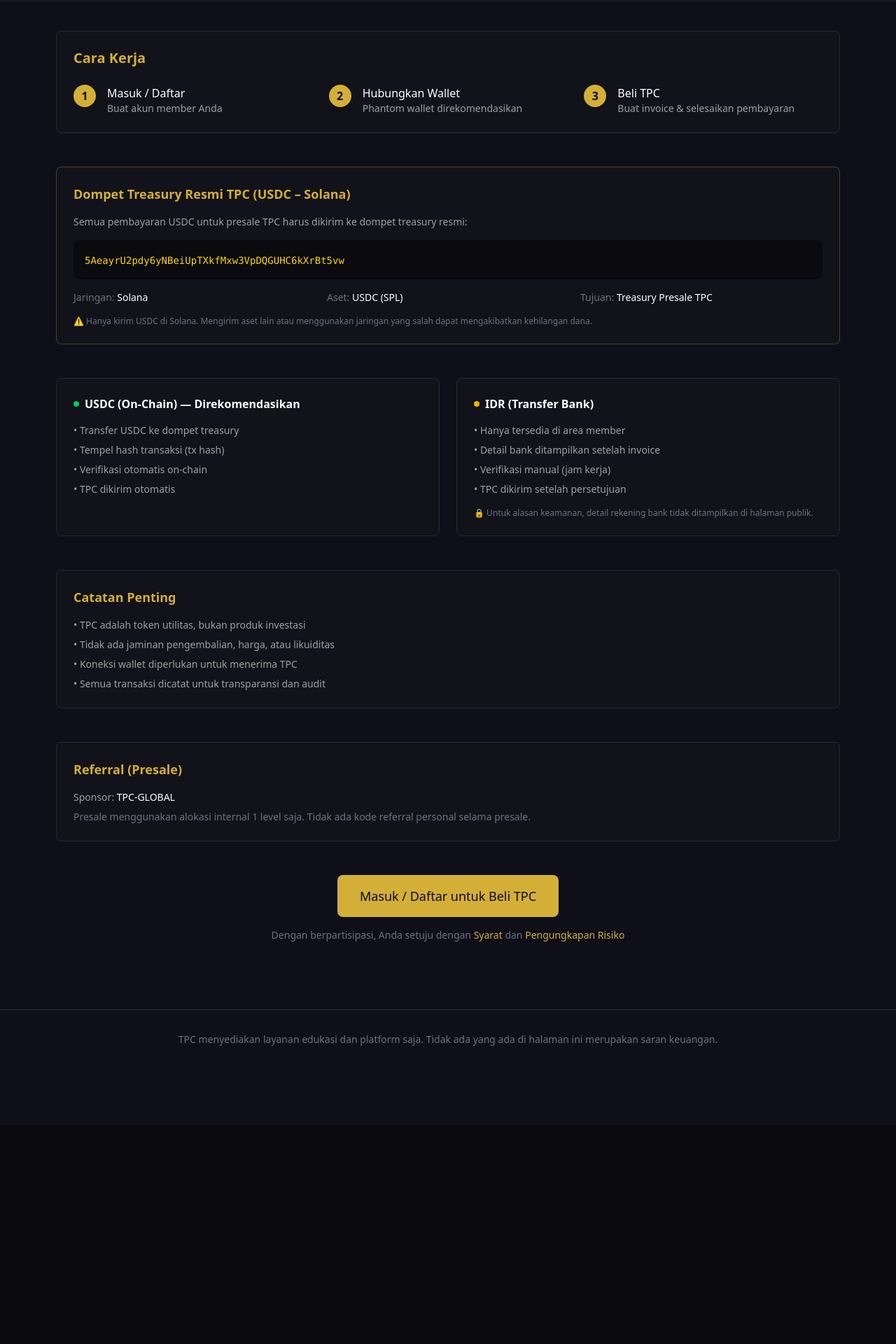
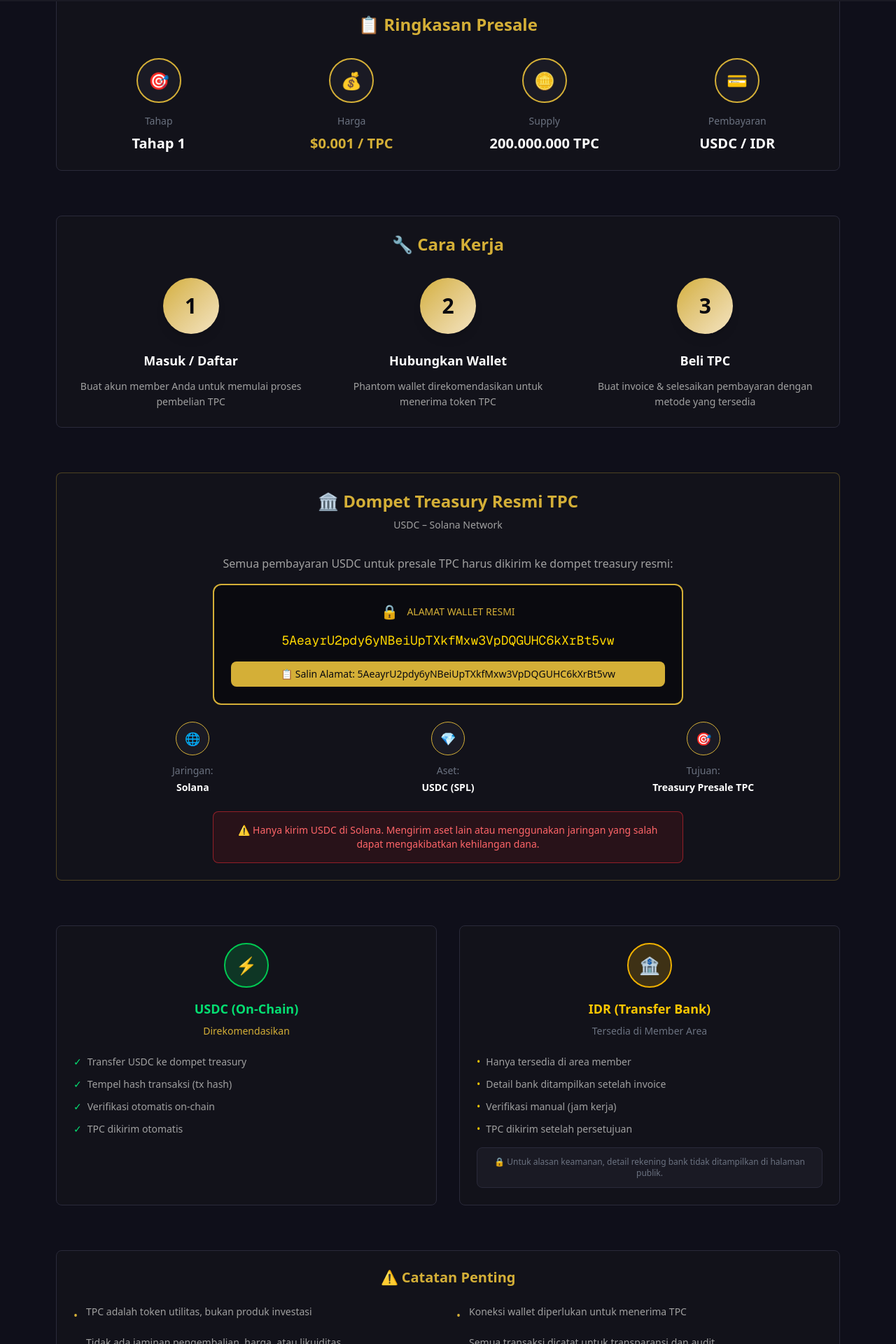
Before and after one commit to tpcglobalcommunity/tpcnew, a Next.js app: page /presale in a window 1280 px wide. Shown: the part 798-2718 px from the top of the page at 70% size. Before the commit the page ends 2405 px from the top, so only its background shows below. Built offline with nearby package versions, Linux system fonts and the light colour scheme.

Commit message:
Improve presale page layout and styling

```diff
--- a/src/app/(public)/presale/page.tsx
+++ b/src/app/(public)/presale/page.tsx
@@ -30,187 +30,319 @@
           </div>
         </header>
 
-        <main className="max-w-6xl mx-auto px-4 py-12">
+        <main className="max-w-6xl mx-auto px-4 py-8">
           {/* Hero Section */}
-          <div className="text-center mb-12">
-            <Badge variant="gold" className="mb-4">Tahap 1 Presale Sedang Berlangsung</Badge>
-            <h2 className="text-4xl md:text-5xl font-bold mb-4">
+          <div className="text-center mb-16">
+            <Badge variant="gold" className="mb-6 text-sm">Tahap 1 Presale Sedang Berlangsung</Badge>
+            <h2 className="text-5xl md:text-6xl font-bold mb-6 leading-tight">
               Beli TPC <span className="text-[#d4af37]">(Presale)</span>
             </h2>
-            <p className="text-xl text-[#a0a0a0] max-w-2xl mx-auto">
+            <p className="text-2xl text-[#a0a0a0] max-w-3xl mx-auto mb-6">
               Token Utilitas untuk Akses Platform & Partisipasi
             </p>
-            <p className="text-sm text-[#6b7280] mt-4 max-w-xl mx-auto">
+            <div className="bg-[#1a1a24] rounded-xl p-6 max-w-4xl mx-auto border border-[#2a2a3a]">
+              <p className="text-base text-[#6b7280] leading-relaxed">
                 TPC adalah token utilitas yang dirancang untuk akses, partisipasi, dan tata kelola dalam ekosistem TPC.
                 Tidak terdaftar di DEX mana pun. Tidak ada harga pasar. Tidak ada jaminan keuntungan.
               </p>
             </div>
+          </div>
 
           {/* Countdown & Supply Progress */}
-          <div className="grid md:grid-cols-2 gap-6 mb-12">
-            <PremiumCard variant="gold">
-              <h3 className="text-lg font-semibold mb-4 text-[#d4af37]">Hitung Mundur Presale</h3>
+          <div className="grid md:grid-cols-2 gap-8 mb-16">
+            <PremiumCard variant="gold" className="h-full">
+              <div className="text-center">
+                <h3 className="text-xl font-bold mb-6 text-[#d4af37] flex items-center justify-center gap-2">
+                  ⏰ Hitung Mundur Presale
+                </h3>
                 <CountdownTimer targetDate="2026-08-15T00:00:00+08:00" />
+              </div>
             </PremiumCard>
 
-            <PremiumCard>
-              <h3 className="text-lg font-semibold mb-4">Progres Supply</h3>
-              <div className="mb-4">
-                <div className="flex justify-between text-sm mb-2">
-                  <span className="text-[#a0a0a0]">Terjual</span>
-                  <span className="text-white">0 / 200.000.000 TPC</span>
+            <PremiumCard className="h-full">
+              <div className="text-center">
+                <h3 className="text-xl font-bold mb-6 flex items-center justify-center gap-2">
+                  📊 Progres Supply
+                </h3>
+                <div className="mb-6">
+                  <div className="flex justify-between text-sm mb-3">
+                    <span className="text-[#a0a0a0] font-medium">Terjual</span>
+                    <span className="text-white font-bold">0 / 200.000.000 TPC</span>
                   </div>
-                <div className="w-full bg-[#1a1a24] rounded-full h-3">
-                  <div className="bg-[#d4af37] h-3 rounded-full" style={{ width: "0%" }}></div>
+                  <div className="w-full bg-[#1a1a24] rounded-full h-4 overflow-hidden">
+                    <div className="bg-gradient-to-r from-[#d4af37] to-[#f4e4c1] h-4 rounded-full transition-all duration-500" style={{ width: "0%" }}></div>
+                  </div>
+                  <div className="text-center mt-2">
+                    <span className="text-2xl font-bold text-[#d4af37]">0%</span>
                   </div>
                 </div>
-              <p className="text-xs text-[#6b7280]">
+                <p className="text-sm text-[#6b7280] leading-relaxed">
                   Pelacakan supply real-time. Semua pembelian tunduk pada Syarat & Pengungkapan Risiko.
                 </p>
+              </div>
             </PremiumCard>
           </div>
 
           {/* Presale Overview */}
-          <PremiumCard className="mb-12">
-            <h3 className="text-xl font-semibold mb-6 text-[#d4af37]">Ringkasan Presale</h3>
-            <div className="grid md:grid-cols-4 gap-6">
-              <div>
-                <p className="text-sm text-[#6b7280]">Tahap</p>
+          <PremiumCard className="mb-16">
+            <div className="text-center mb-8">
+              <h3 className="text-2xl font-bold text-[#d4af37] flex items-center justify-center gap-2">
+                📋 Ringkasan Presale
+              </h3>
+            </div>
+            <div className="grid md:grid-cols-4 gap-8">
+              <div className="text-center">
+                <div className="w-16 h-16 bg-[#1a1a24] rounded-full flex items-center justify-center mx-auto mb-4 border-2 border-[#d4af37]">
+                  <span className="text-2xl">🎯</span>
+                </div>
+                <p className="text-sm text-[#6b7280] mb-2">Tahap</p>
                 <p className="text-xl font-bold">Tahap 1</p>
               </div>
-              <div>
-                <p className="text-sm text-[#6b7280]">Harga</p>
+              <div className="text-center">
+                <div className="w-16 h-16 bg-[#1a1a24] rounded-full flex items-center justify-center mx-auto mb-4 border-2 border-[#d4af37]">
+                  <span className="text-2xl">💰</span>
+                </div>
+                <p className="text-sm text-[#6b7280] mb-2">Harga</p>
                 <p className="text-xl font-bold text-[#d4af37]">$0.001 / TPC</p>
               </div>
-              <div>
-                <p className="text-sm text-[#6b7280]">Supply</p>
+              <div className="text-center">
+                <div className="w-16 h-16 bg-[#1a1a24] rounded-full flex items-center justify-center mx-auto mb-4 border-2 border-[#d4af37]">
+                  <span className="text-2xl">🪙</span>
+                </div>
+                <p className="text-sm text-[#6b7280] mb-2">Supply</p>
                 <p className="text-xl font-bold">200.000.000 TPC</p>
               </div>
-              <div>
-                <p className="text-sm text-[#6b7280]">Pembayaran</p>
+              <div className="text-center">
+                <div className="w-16 h-16 bg-[#1a1a24] rounded-full flex items-center justify-center mx-auto mb-4 border-2 border-[#d4af37]">
+                  <span className="text-2xl">💳</span>
+                </div>
+                <p className="text-sm text-[#6b7280] mb-2">Pembayaran</p>
                 <p className="text-xl font-bold">USDC / IDR</p>
               </div>
             </div>
           </PremiumCard>
 
           {/* Cara Kerja */}
-          <PremiumCard className="mb-12">
-            <h3 className="text-xl font-semibold mb-6 text-[#d4af37]">Cara Kerja</h3>
-            <div className="grid md:grid-cols-3 gap-6">
-              <div className="flex gap-4">
-                <div className="w-8 h-8 rounded-full bg-[#d4af37] text-[#0a0a0f] flex items-center justify-center font-bold shrink-0">1</div>
-                <div>
-                  <p className="font-medium">Masuk / Daftar</p>
-                  <p className="text-sm text-[#a0a0a0]">Buat akun member Anda</p>
+          <PremiumCard className="mb-16">
+            <div className="text-center mb-8">
+              <h3 className="text-2xl font-bold text-[#d4af37] flex items-center justify-center gap-2">
+                🔧 Cara Kerja
+              </h3>
+            </div>
+            <div className="grid md:grid-cols-3 gap-8">
+              <div className="text-center">
+                <div className="w-20 h-20 bg-gradient-to-br from-[#d4af37] to-[#f4e4c1] rounded-full flex items-center justify-center mx-auto mb-6 text-3xl font-bold text-[#0a0a0f] shadow-lg">
+                  1
+                </div>
+                <h4 className="font-bold text-lg mb-3">Masuk / Daftar</h4>
+                <p className="text-sm text-[#a0a0a0] leading-relaxed">Buat akun member Anda untuk memulai proses pembelian TPC</p>
+              </div>
+              <div className="text-center">
+                <div className="w-20 h-20 bg-gradient-to-br from-[#d4af37] to-[#f4e4c1] rounded-full flex items-center justify-center mx-auto mb-6 text-3xl font-bold text-[#0a0a0f] shadow-lg">
+                  2
+                </div>
+                <h4 className="font-bold text-lg mb-3">Hubungkan Wallet</h4>
+                <p className="text-sm text-[#a0a0a0] leading-relaxed">Phantom wallet direkomendasikan untuk menerima token TPC</p>
+              </div>
+              <div className="text-center">
+                <div className="w-20 h-20 bg-gradient-to-br from-[#d4af37] to-[#f4e4c1] rounded-full flex items-center justify-center mx-auto mb-6 text-3xl font-bold text-[#0a0a0f] shadow-lg">
+                  3
+                </div>
+                <h4 className="font-bold text-lg mb-3">Beli TPC</h4>
+                <p className="text-sm text-[#a0a0a0] leading-relaxed">Buat invoice & selesaikan pembayaran dengan metode yang tersedia</p>
               </div>
             </div>
-              <div className="flex gap-4">
-                <div className="w-8 h-8 rounded-full bg-[#d4af37] text-[#0a0a0f] flex items-center justify-center font-bold shrink-0">2</div>
-                <div>
-                  <p className="font-medium">Hubungkan Wallet</p>
-                  <p className="text-sm text-[#a0a0a0]">Phantom wallet direkomendasikan</p>
+          </PremiumCard>
+
+          {/* Dompet Treasury */}
+          <PremiumCard variant="gold" className="mb-16">
+            <div className="text-center mb-8">
+              <h3 className="text-2xl font-bold text-[#d4af37] flex items-center justify-center gap-2">
+                🏛️ Dompet Treasury Resmi TPC
+              </h3>
+              <p className="text-sm text-[#a0a0a0] mt-2">USDC – Solana Network</p>
+            </div>
+            <div className="text-center mb-6">
+              <p className="text-base text-[#a0a0a0] mb-4 leading-relaxed">
+                Semua pembayaran USDC untuk presale TPC harus dikirim ke dompet treasury resmi:
+              </p>
+              <div className="bg-[#0a0a0f] rounded-xl p-6 mb-6 border-2 border-[#d4af37] max-w-2xl mx-auto">
+                <div className="flex items-center justify-center gap-3 mb-3">
+                  <span className="text-[#d4af37] text-xl">🔒</span>
+                  <span className="text-sm text-[#d4af37] font-medium">ALAMAT WALLET RESMI</span>
+                </div>
+                <code className="text-lg break-all text-[#ffd700] font-mono leading-relaxed">
+                  5AeayrU2pdy6yNBeiUpTXkfMxw3VpDQGUHC6kXrBt5vw
+                </code>
+                <div className="mt-4">
+                  <div className="bg-[#d4af37] text-[#0a0a0f] px-4 py-2 rounded-lg text-sm font-medium text-center cursor-pointer hover:bg-[#c4a030] transition">
+                    📋 Salin Alamat: 5AeayrU2pdy6yNBeiUpTXkfMxw3VpDQGUHC6kXrBt5vw
                   </div>
                 </div>
-              <div className="flex gap-4">
-                <div className="w-8 h-8 rounded-full bg-[#d4af37] text-[#0a0a0f] flex items-center justify-center font-bold shrink-0">3</div>
-                <div>
-                  <p className="font-medium">Beli TPC</p>
-                  <p className="text-sm text-[#a0a0a0]">Buat invoice & selesaikan pembayaran</p>
+              </div>
+            </div>
+            <div className="grid md:grid-cols-3 gap-6 text-sm">
+              <div className="text-center">
+                <div className="w-12 h-12 bg-[#1a1a24] rounded-full flex items-center justify-center mx-auto mb-3 border border-[#d4af37]">
+                  <span className="text-lg">🌐</span>
+                </div>
+                <p className="text-[#6b7280] mb-1">Jaringan:</p>
+                <p className="font-bold">Solana</p>
+              </div>
+              <div className="text-center">
+                <div className="w-12 h-12 bg-[#1a1a24] rounded-full flex items-center justify-center mx-auto mb-3 border border-[#d4af37]">
+                  <span className="text-lg">💎</span>
+                </div>
+                <p className="text-[#6b7280] mb-1">Aset:</p>
+                <p className="font-bold">USDC (SPL)</p>
+              </div>
+              <div className="text-center">
+                <div className="w-12 h-12 bg-[#1a1a24] rounded-full flex items-center justify-center mx-auto mb-3 border border-[#d4af37]">
+                  <span className="text-lg">🎯</span>
+                </div>
+                <p className="text-[#6b7280] mb-1">Tujuan:</p>
+                <p className="font-bold">Treasury Presale TPC</p>
+              </div>
+            </div>
+            <div className="mt-6 text-center">
+              <div className="bg-red-900/20 border border-red-500/50 rounded-lg p-4 max-w-2xl mx-auto">
+                <p className="text-red-400 text-sm font-medium flex items-center justify-center gap-2">
+                  ⚠️ Hanya kirim USDC di Solana. Mengirim aset lain atau menggunakan jaringan yang salah dapat mengakibatkan kehilangan dana.
+                </p>
+              </div>
+            </div>
+          </PremiumCard>
+
+          {/* Metode Pembayaran */}
+          <div className="grid md:grid-cols-2 gap-8 mb-16">
+            <PremiumCard className="h-full">
+              <div className="text-center mb-6">
+                <div className="w-16 h-16 bg-green-500/20 rounded-full flex items-center justify-center mx-auto mb-4 border-2 border-green-500">
+                  <span className="text-2xl">⚡</span>
+                </div>
+                <h3 className="font-bold text-lg text-green-400 mb-2">USDC (On-Chain)</h3>
+                <p className="text-sm text-[#d4af37] font-medium">Direkomendasikan</p>
+              </div>
+              <ul className="space-y-3 text-sm text-[#a0a0a0]">
+                <li className="flex items-center gap-2">
+                  <span className="text-green-400">✓</span>
+                  Transfer USDC ke dompet treasury
+                </li>
+                <li className="flex items-center gap-2">
+                  <span className="text-green-400">✓</span>
+                  Tempel hash transaksi (tx hash)
+                </li>
+                <li className="flex items-center gap-2">
+                  <span className="text-green-400">✓</span>
+                  Verifikasi otomatis on-chain
+                </li>
+                <li className="flex items-center gap-2">
+                  <span className="text-green-400">✓</span>
+                  TPC dikirim otomatis
+                </li>
+              </ul>
+            </PremiumCard>
+
+            <PremiumCard className="h-full">
+              <div className="text-center mb-6">
+                <div className="w-16 h-16 bg-yellow-500/20 rounded-full flex items-center justify-center mx-auto mb-4 border-2 border-yellow-500">
+                  <span className="text-2xl">🏦</span>
+                </div>
+                <h3 className="font-bold text-lg text-yellow-400 mb-2">IDR (Transfer Bank)</h3>
+                <p className="text-sm text-[#6b7280] font-medium">Tersedia di Member Area</p>
+              </div>
+              <ul className="space-y-3 text-sm text-[#a0a0a0]">
+                <li className="flex items-center gap-2">
+                  <span className="text-yellow-400">•</span>
+                  Hanya tersedia di area member
+                </li>
+                <li className="flex items-center gap-2">
+                  <span className="text-yellow-400">•</span>
+                  Detail bank ditampilkan setelah invoice
+                </li>
+                <li className="flex items-center gap-2">
+                  <span className="text-yellow-400">•</span>
+                  Verifikasi manual (jam kerja)
+                </li>
+                <li className="flex items-center gap-2">
+                  <span className="text-yellow-400">•</span>
+                  TPC dikirim setelah persetujuan
+                </li>
+              </ul>
+              <div className="mt-4 p-3 bg-[#1a1a24] rounded-lg border border-[#2a2a3a]">
+                <p className="text-xs text-[#6b7280] text-center">
+                  🔒 Untuk alasan keamanan, detail rekening bank tidak ditampilkan di halaman publik.
+                </p>
+              </div>
+            </PremiumCard>
+          </div>
+
+          {/* Catatan Penting */}
+          <PremiumCard className="mb-16">
+            <div className="text-center mb-6">
+              <h3 className="text-xl font-bold text-[#d4af37] flex items-center justify-center gap-2">
+                ⚠️ Catatan Penting
+              </h3>
+            </div>
+            <div className="grid md:grid-cols-2 gap-6">
+              <div className="space-y-4">
+                <div className="flex items-start gap-3">
+                  <span className="text-[#d4af37] mt-1">•</span>
+                  <p className="text-sm text-[#a0a0a0] leading-relaxed">
+                    TPC adalah token utilitas, bukan produk investasi
+                  </p>
+                </div>
+                <div className="flex items-start gap-3">
+                  <span className="text-[#d4af37] mt-1">•</span>
+                  <p className="text-sm text-[#a0a0a0] leading-relaxed">
+                    Tidak ada jaminan pengembalian, harga, atau likuiditas
+                  </p>
+                </div>
+              </div>
+              <div className="space-y-4">
+                <div className="flex items-start gap-3">
+                  <span className="text-[#d4af37] mt-1">•</span>
+                  <p className="text-sm text-[#a0a0a0] leading-relaxed">
+                    Koneksi wallet diperlukan untuk menerima TPC
+                  </p>
+                </div>
+                <div className="flex items-start gap-3">
+                  <span className="text-[#d4af37] mt-1">•</span>
+                  <p className="text-sm text-[#a0a0a0] leading-relaxed">
+                    Semua transaksi dicatat untuk transparansi dan audit
+                  </p>
                 </div>
               </div>
             </div>
           </PremiumCard>
 
-          {/* Dompet Treasury */}
-          <PremiumCard variant="gold" className="mb-12">
-            <h3 className="text-lg font-semibold mb-4 text-[#d4af37]">Dompet Treasury Resmi TPC (USDC – Solana)</h3>
-            <p className="text-sm text-[#a0a0a0] mb-4">
-              Semua pembayaran USDC untuk presale TPC harus dikirim ke dompet treasury resmi:
+          {/* Info Referral */}
+          <PremiumCard className="mb-16">
+            <div className="text-center">
+              <h3 className="text-xl font-bold text-[#d4af37] flex items-center justify-center gap-2 mb-4">
+                🎯 Info Referral
+              </h3>
+              <div className="bg-[#1a1a24] rounded-xl p-6 max-w-md mx-auto border border-[#2a2a3a]">
+                <p className="text-sm text-[#a0a0a0] mb-3">Sponsor:</p>
+                <p className="text-white font-bold text-lg mb-4">TPC-GLOBAL</p>
+                <p className="text-sm text-[#6b7280] leading-relaxed">
+                  Presale menggunakan alokasi internal 1 level saja. Tidak ada kode referral personal selama presale.
                 </p>
-            <div className="bg-[#0a0a0f] rounded-lg p-4 mb-4">
-              <code className="text-sm break-all text-[#ffd700]">
-                5AeayrU2pdy6yNBeiUpTXkfMxw3VpDQGUHC6kXrBt5vw
-              </code>
-            </div>
-            <div className="grid md:grid-cols-3 gap-4 text-sm">
-              <div>
-                <span className="text-[#6b7280]">Jaringan:</span> Solana
-              </div>
-              <div>
-                <span className="text-[#6b7280]">Aset:</span> USDC (SPL)
-              </div>
-              <div>
-                <span className="text-[#6b7280]">Tujuan:</span> Treasury Presale TPC
               </div>
             </div>
-            <p className="text-xs text-[#6b7280] mt-4">
-              ⚠️ Hanya kirim USDC di Solana. Mengirim aset lain atau menggunakan jaringan yang salah dapat mengakibatkan kehilangan dana.
-            </p>
-          </PremiumCard>
-
-          {/* Metode Pembayaran */}
-          <div className="grid md:grid-cols-2 gap-6 mb-12">
-            <PremiumCard>
-              <div className="flex items-center gap-2 mb-4">
-                <span className="w-2 h-2 rounded-full bg-green-500"></span>
-                <h3 className="font-semibold">USDC (On-Chain) — Direkomendasikan</h3>
-              </div>
-              <ul className="space-y-2 text-sm text-[#a0a0a0]">
-                <li>• Transfer USDC ke dompet treasury</li>
-                <li>• Tempel hash transaksi (tx hash)</li>
-                <li>• Verifikasi otomatis on-chain</li>
-                <li>• TPC dikirim otomatis</li>
-              </ul>
-            </PremiumCard>
-
-            <PremiumCard>
-              <div className="flex items-center gap-2 mb-4">
-                <span className="w-2 h-2 rounded-full bg-yellow-500"></span>
-                <h3 className="font-semibold">IDR (Transfer Bank)</h3>
-              </div>
-              <ul className="space-y-2 text-sm text-[#a0a0a0]">
-                <li>• Hanya tersedia di area member</li>
-                <li>• Detail bank ditampilkan setelah invoice</li>
-                <li>• Verifikasi manual (jam kerja)</li>
-                <li>• TPC dikirim setelah persetujuan</li>
-              </ul>
-              <p className="text-xs text-[#6b7280] mt-4">
-                🔒 Untuk alasan keamanan, detail rekening bank tidak ditampilkan di halaman publik.
-              </p>
-            </PremiumCard>
-          </div>
-
-          {/* Catatan Penting */}
-          <PremiumCard className="mb-12">
-            <h3 className="text-lg font-semibold mb-4 text-[#d4af37]">Catatan Penting</h3>
-            <ul className="space-y-2 text-sm text-[#a0a0a0]">
-              <li>• TPC adalah token utilitas, bukan produk investasi</li>
-              <li>• Tidak ada jaminan pengembalian, harga, atau likuiditas</li>
-              <li>• Koneksi wallet diperlukan untuk menerima TPC</li>
-              <li>• Semua transaksi dicatat untuk transparansi dan audit</li>
-            </ul>
-          </PremiumCard>
-
-          {/* Info Referral */}
-          <PremiumCard className="mb-12">
-            <h3 className="text-lg font-semibold mb-4 text-[#d4af37]">Referral (Presale)</h3>
-            <p className="text-sm text-[#a0a0a0] mb-2">Sponsor: <span className="text-white font-medium">TPC-GLOBAL</span></p>
-            <p className="text-sm text-[#6b7280]">
-              Presale menggunakan alokasi internal 1 level saja. Tidak ada kode referral personal selama presale.
-            </p>
           </PremiumCard>
 
           {/* Ajakan Bertindak */}
-          <div className="text-center">
+          <div className="text-center mb-16">
             <Link href="/login">
-              <PremiumButton size="lg">
-                Masuk / Daftar untuk Beli TPC
+              <PremiumButton size="lg" className="text-lg px-8 py-4 shadow-lg hover:shadow-xl transition-all duration-300">
+                🚀 Mulai Beli TPC Sekarang
               </PremiumButton>
             </Link>
-            <p className="text-sm text-[#6b7280] mt-4">
+            <p className="text-sm text-[#6b7280] mt-6 max-w-2xl mx-auto leading-relaxed">
               Dengan berpartisipasi, Anda setuju dengan{" "}
-              <Link href="/terms" className="text-[#d4af37] hover:underline">Syarat</Link> dan{" "}
-              <Link href="/risk-disclosure" className="text-[#d4af37] hover:underline">Pengungkapan Risiko</Link>
+              <Link href="/terms" className="text-[#d4af37] hover:underline font-medium">Syarat & Ketentuan</Link> dan{" "}
+              <Link href="/risk-disclosure" className="text-[#d4af37] hover:underline font-medium">Pengungkapan Risiko</Link>
             </p>
           </div>
         </main>
```
Lines whose indentation alone changed are shown as unchanged.
